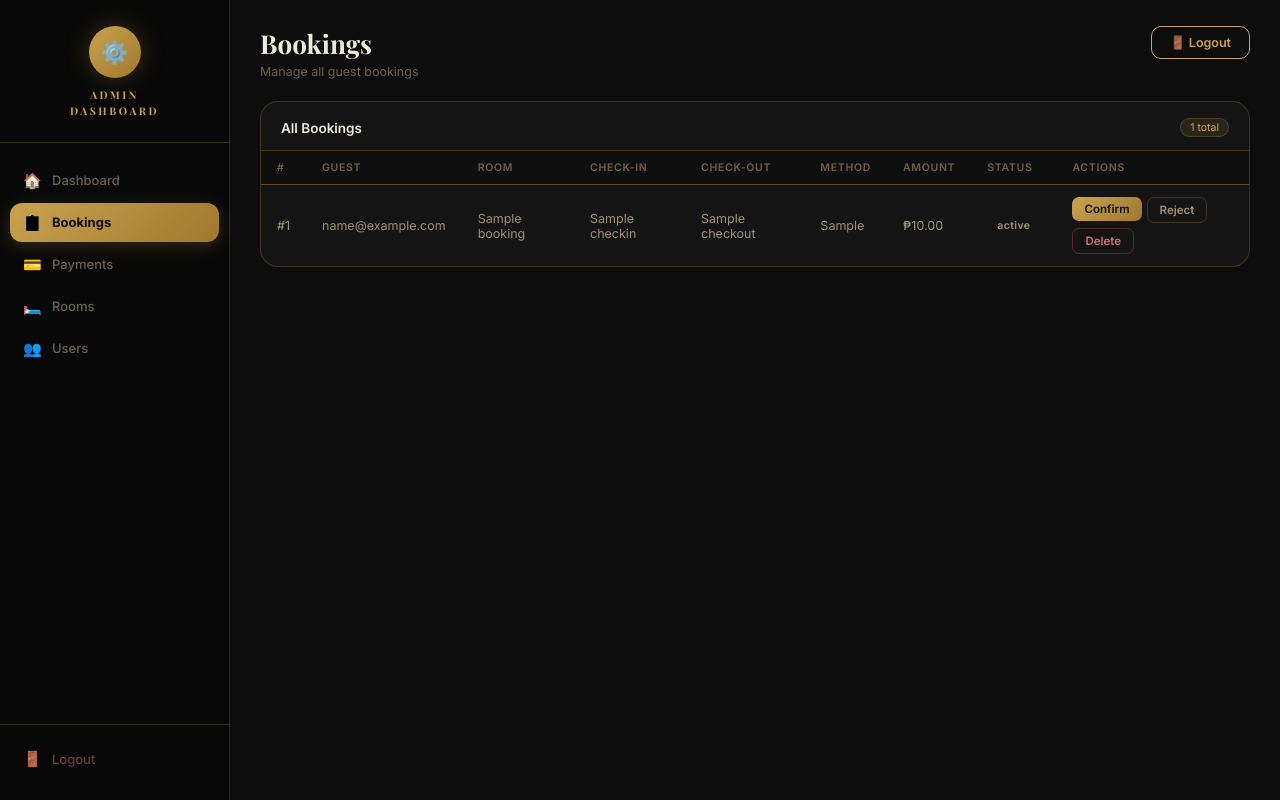
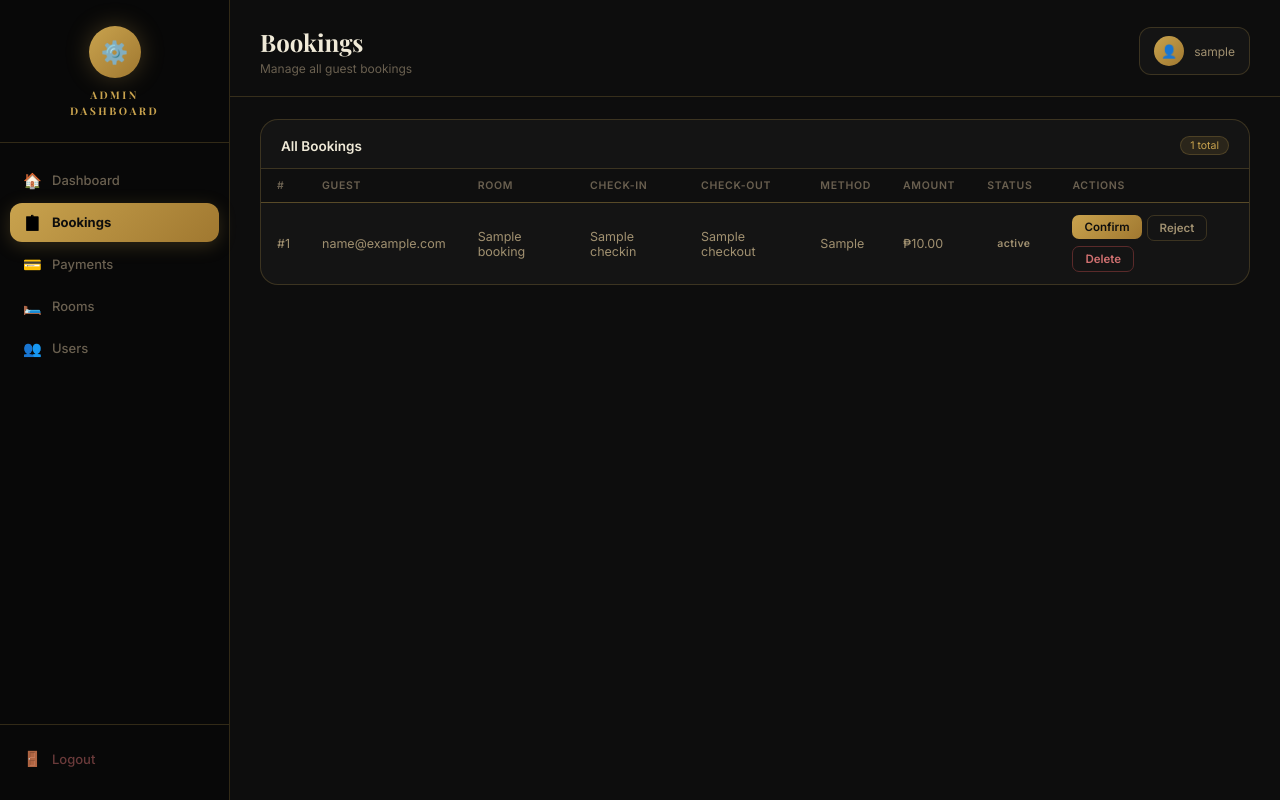
Before and after one commit to Arias1999/hotel_system, a Flask app: page /admin/bookings in a window 1280 px wide. Run offline with Flask 3, Linux system fonts and the light colour scheme; a user stored in the database is signed in; a database or web service that is not in the repository returns one stand-in record (values such as "Sample title"); some libraries are stand-ins or nearby versions.

Commit message:
Fix duplicate logout: remove topbar button, replace with user email pill

```diff
--- a/templates/admin_base.html
+++ b/templates/admin_base.html
@@ -134,42 +134,52 @@
         .topbar {
             padding: 26px 30px 0;
             display: flex;
-            align-items: flex-start;
+            align-items: center;
             justify-content: space-between;
             gap: 16px;
+            border-bottom: 1px solid var(--gold-border);
+            padding-bottom: 20px;
         }
 
         .topbar-title h1 {
             font-family: 'Playfair Display', serif;
-            font-size: 26px;
+            font-size: 24px;
             color: var(--text);
             margin-bottom: 3px;
         }
 
-        .topbar-title p { font-size: 12.5px; color: var(--text-muted); }
+        .topbar-title p { font-size: 12px; color: var(--text-muted); }
 
-        .btn-outline-gold {
-            display: inline-flex;
+        .topbar-right {
+            display: flex;
             align-items: center;
-            gap: 7px;
-            padding: 8px 18px;
-            border: 1.5px solid var(--gold);
-            border-radius: 10px;
-            color: var(--gold);
-            font-size: 12.5px;
-            font-weight: 600;
-            text-decoration: none;
-            background: transparent;
-            cursor: pointer;
-            transition: all 0.18s;
-            white-space: nowrap;
-            font-family: 'Inter', sans-serif;
+            gap: 10px;
+            background: var(--bg-card);
+            border: 1px solid var(--gold-border);
+            border-radius: 12px;
+            padding: 8px 14px;
         }
 
-        .btn-outline-gold:hover { background: var(--gold); color: #0d0d0d; }
+        .topbar-avatar {
+            width: 30px; height: 30px;
+            border-radius: 50%;
+            background: linear-gradient(135deg, var(--gold), var(--gold-dark));
+            display: grid; place-items: center;
+            font-size: 13px;
+            flex-shrink: 0;
+        }
+
+        .topbar-email {
+            font-size: 12px;
+            color: var(--text-sub);
+            max-width: 180px;
+            overflow: hidden;
+            text-overflow: ellipsis;
+            white-space: nowrap;
+        }
 
         /* ── FLASH ── */
-        .flash-area { padding: 14px 30px 0; }
+        .flash-area { padding: 16px 30px 0; }
 
         .flash {
             padding: 10px 15px;
@@ -489,7 +499,10 @@
             <h1>{% block page_title %}Admin{% endblock %}</h1>
             <p>{% block page_subtitle %}Welcome back, Admin!{% endblock %}</p>
         </div>
-        <a href="/logout" class="btn-outline-gold">🚪 Logout</a>
+        <div class="topbar-right">
+            <div class="topbar-avatar">👤</div>
+            <span class="topbar-email">{{ session.get('user', 'Admin') }}</span>
+        </div>
     </div>
 
     {% with messages = get_flashed_messages(with_categories=true) %}
```
